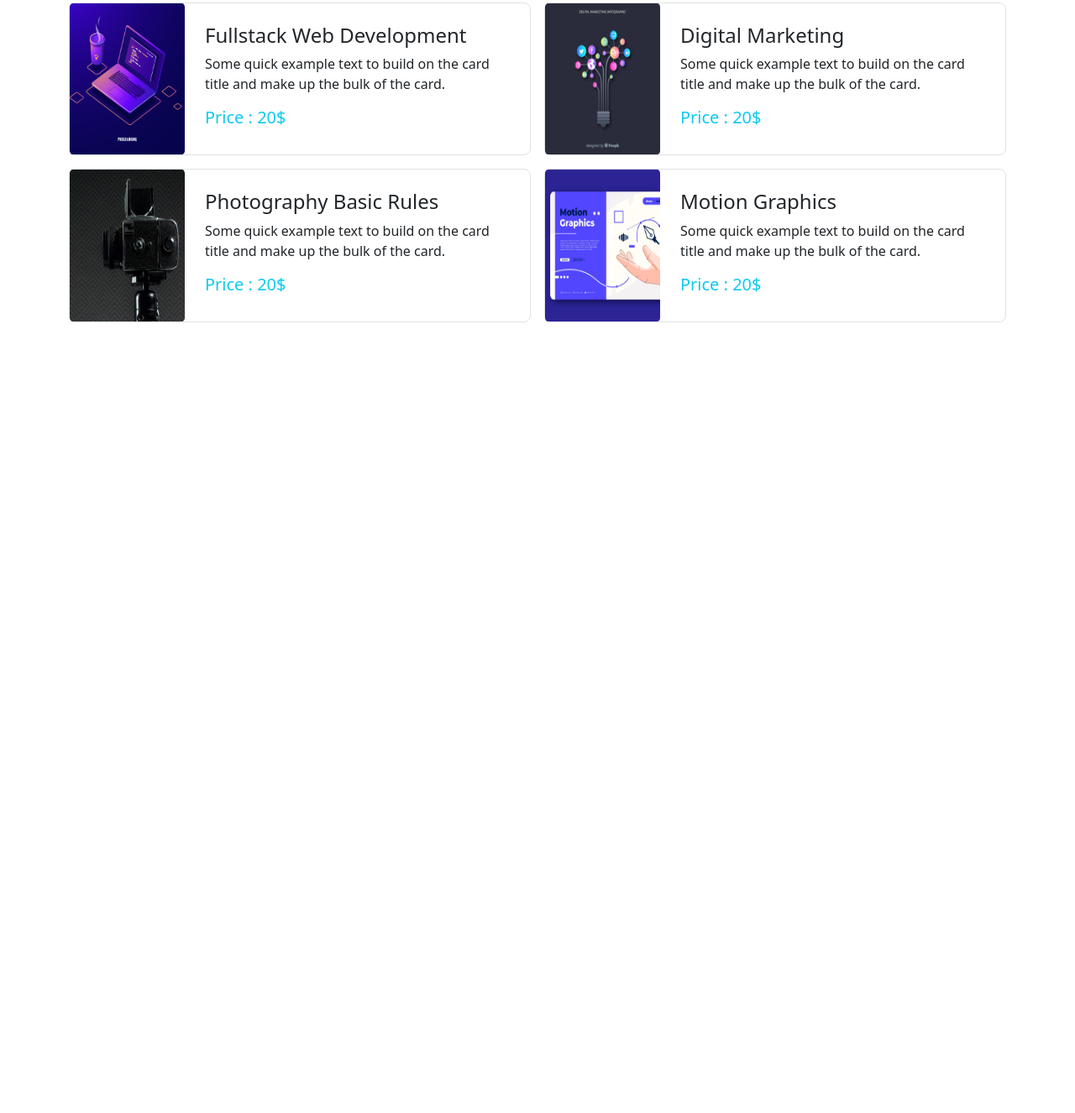
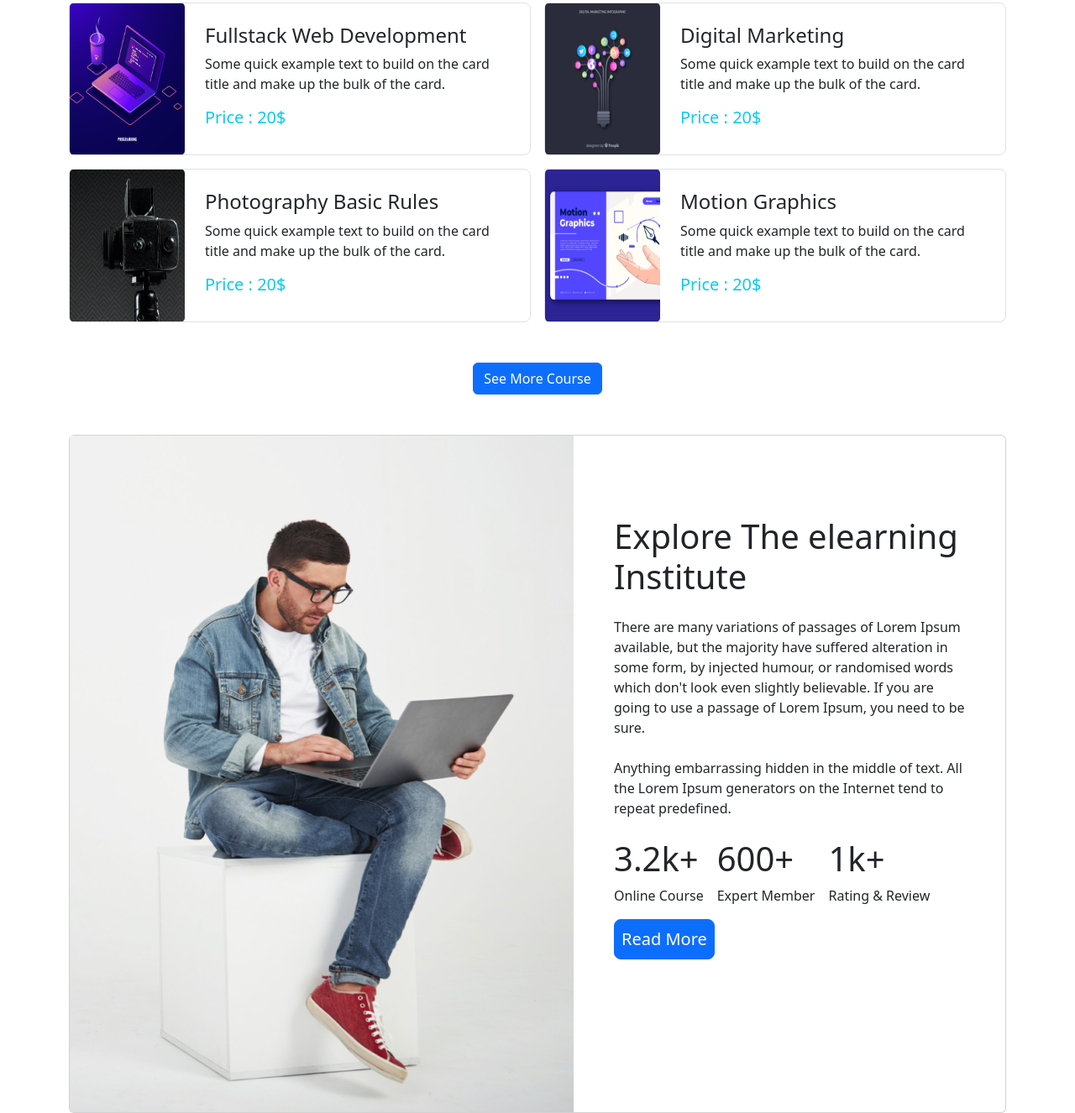
Before and after one commit to BisnuChandraDas/3-Assignment, a plain HTML site: page index.html in a window 1280 px wide. Shown: the part 1160-2486 px from the top of the page at 84% size. Before the commit the page ends 1544 px from the top, so only its background shows below. Drawn offline with nearby package versions, Linux system fonts and the light colour scheme.

Commit message:
Explore The elearning Institute

```diff
--- a/index.html
+++ b/index.html
@@ -67,7 +67,7 @@
                     <button type="button" data-bs-target="#carouselExampleCaptions" data-bs-slide-to="2"
                         aria-label="Slide 3"></button>
                 </div>
-                <div class="carousel-inner">
+                <div class="carousel-inner rounded-4">
                     <div class="carousel-item active">
                         <img src="images/cover/cover-1.png" class="d-block w-100" alt="...">
                         <div class="carousel-caption d-none d-md-block">
@@ -198,7 +198,71 @@
 
     <!-- Popular Courses End -->
 
+    <!-- see more courses -->
+    <div class="p-5 text-center">
 
+        <button type="button" class="btn btn-primary"> See More Course </button>
+    </div>
+
+
+    <!-- see more courses -->
+
+
+
+    <!-- -----Explore The Elearning Institute   ------
+        ----------------Start-->
+    <section class="container">
+        <!-- style="width: 18rem;  class="card-img-top" -->
+        <div class="card" ">
+
+            <div class=" d-flex">
+            <div>
+                <img src="images/working.png" alt="...">
+
+            </div>
+            <div class="card-body p-5">
+                <div>
+                    <h1 class="card-title pt-5">Explore The elearning Institute</h1>
+                    <p class="card-text pt-3">There are many variations of passages of Lorem Ipsum available, but the
+                        majority
+                        have suffered alteration in some form, by injected humour, or randomised words which don't
+                        look
+                        even
+                        slightly believable. If you are going to use a passage of Lorem Ipsum, you need to be sure.
+
+                        </Br>
+
+                        </br>
+
+                        Anything embarrassing hidden in the middle of text. All the Lorem Ipsum generators on the
+                        Internet
+                        tend to repeat predefined.</p>
+                </div>
+
+                <div class="d-flex pt-4">
+                    <div class="me-3">
+                        <h1>3.2k+</h1>
+                        <p class="fs-6 text">Online Course</p>
+                    </div>
+                    <div class="me-3">
+                        <h1>600+</h1>
+                        <p class="fs-6 text">Expert Member</p>
+                    </div>
+                    <div>
+                        <h1>1k+</h1>
+                        <p class="fs-7 text">Rating & Review</p>
+                    </div>
+                </div>
+
+                <a href="#" class="btn btn-primary p-2 btn-lg"> Read More </a>
+            </div>
+        </div>
+        </div>
+        </div>
+    </section>
+
+    <!-- -----Explore The Elearning Institute   ------
+        ----------------End-->
 
 
 
```
